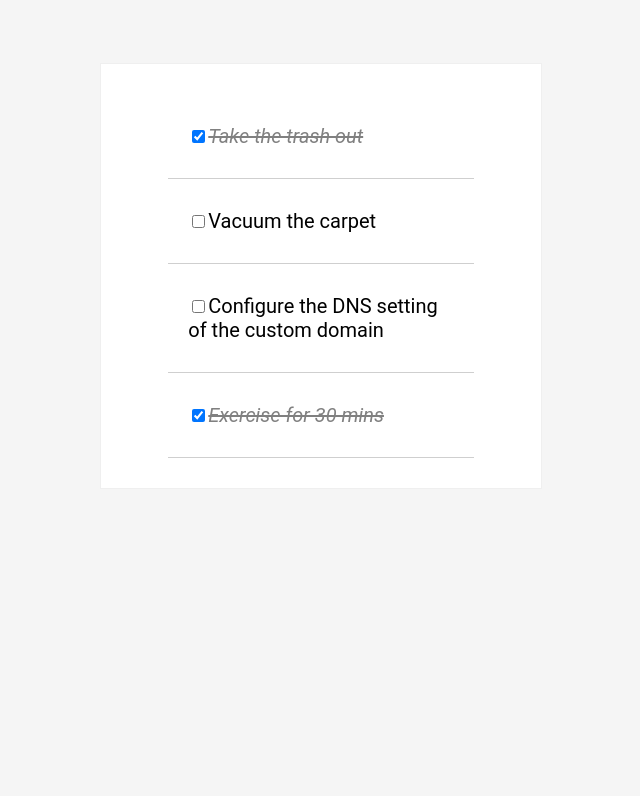
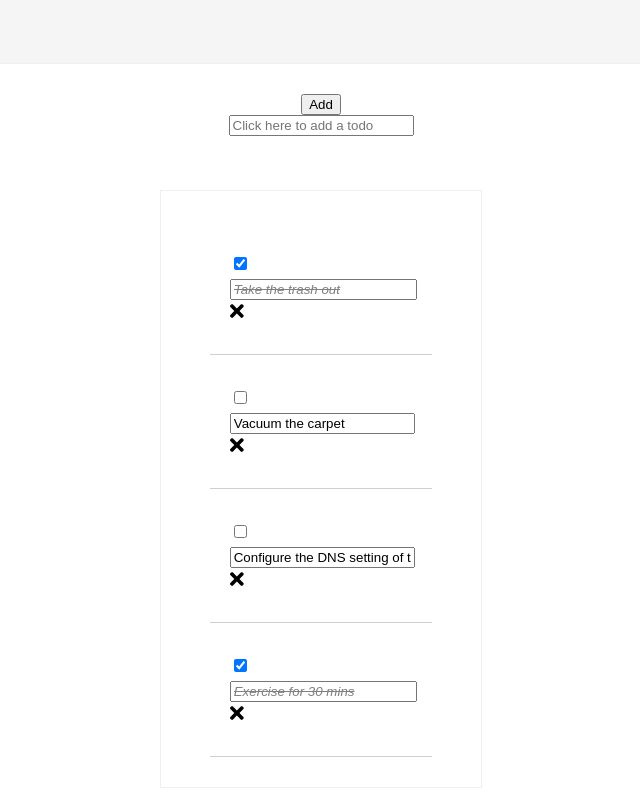
Before and after one commit to sumasubbu/react, a React (Create React App) app: page / in a window 1280 px wide. Shown: the top 796 px of the page, without its empty margins (319-959 px from the left). Built offline with nearby package versions, Linux system fonts and the light colour scheme.

Commit message:
completed CRUD operation for the bare bonestodo app

```diff
--- a/package.json
+++ b/package.json
@@ -3,6 +3,9 @@
   "version": "0.1.0",
   "private": true,
   "dependencies": {
+    "@fortawesome/fontawesome-svg-core": "^1.2.30",
+    "@fortawesome/free-solid-svg-icons": "^5.14.0",
+    "@fortawesome/react-fontawesome": "^0.1.11",
     "@testing-library/jest-dom": "^4.2.4",
     "@testing-library/react": "^9.3.2",
     "@testing-library/user-event": "^7.1.2",
--- a/src/components/Todo.js
+++ b/src/components/Todo.js
@@ -1,46 +1,121 @@
 import React, { Component } from "react";
 import TodoItem from "./TodoItem";
 import todolist from "../todolist";
+import { library } from "@fortawesome/fontawesome-svg-core";
+import { faTimes } from "@fortawesome/free-solid-svg-icons";
+
+library.add(faTimes);
 
 class Todo extends Component {
-  constructor(){
-    super()
+  constructor() {
+    super();
     //loading the todo list data into the state so that the data can be modified,
     //making the state the source of truth
-    this.state={
-      todos:todolist
-    }
-    this.handleChange= this.handleChange.bind(this)
+    this.state = {
+      todos: todolist,
+      newTodo: {
+        id: null,
+        text: "",
+        completed: false,
+      },
+    };
+    this.handleChange = this.handleChange.bind(this);
+    this.handleInput = this.handleInput.bind(this);
+    this.handleSubmit = this.handleSubmit.bind(this);
+    this.handleDelete = this.handleDelete.bind(this);
+    this.handleEdit = this.handleEdit.bind(this);
   }
+  // TODO: need to remove add button and make new todos using enter key
 
-  handleChange(id){
-    this.setState(prevState => {
-      const updatedTodos=prevState.todos.map(item => {
-        if(item.id=== id){
+  handleChange(id) {
+    //const {id} = event.target.id
+    this.setState((prevState) => {
+      const updatedTodos = prevState.todos.map((item) => {
+        if (item.id === id) {
           return {
             /*returning a new object with updated fields
             using spread notation to gather all the properties of the current
             todo data */
             ...item,
             /* manually override the "completed" property to inverse of the value */
-            completed:!item.completed
-          }
+            completed: !item.completed,
+          };
         }
-        return item
-      })
-      return {todos:updatedTodos}
-      })
+        return item;
+      });
+      return { todos: updatedTodos };
+    });
+  }
+
+  handleSubmit(event) {
+    event.preventDefault();
+    const EnteredTodo = this.state.newTodo;
+    if (EnteredTodo.text !== "") {
+      const updatedTodos = [...this.state.todos, EnteredTodo];
+      this.setState({
+        todos: updatedTodos,
+      });
+    }
+  }
+
+  handleInput(event) {
+    const { name, value } = event.target;
+    this.setState({
+      newTodo: {
+        id: Math.random(),
+        [name]: value,
+        completed: false,
+      },
+    });
+  }
+
+  handleDelete(id) {
+    const updatedTodos = this.state.todos.filter((item) => item.id !== id);
+    this.setState({
+      todos: updatedTodos,
+    });
+  }
+
+  handleEdit(text, id) {
+    this.setState((prevState) => {
+      const updatedTodos = prevState.todos.map((item) => {
+        if (item.id === id) {
+          return {
+            ...item,
+            text: text,
+          };
+        }
+        return item;
+      });
+      return { todos: updatedTodos };
+    });
   }
 
   render() {
     const tododata = this.state.todos.map((item) => (
-      <TodoItem key={item.id} item={item} handleChange={this.handleChange} />
+      <TodoItem
+        key={item.id}
+        item={item}
+        handleChange={this.handleChange}
+        handleDelete={this.handleDelete}
+        handleEdit={this.handleEdit}
+      />
     ));
     return (
-    <div className="todoList">
-      {tododata}
+      <div>
+        <form className="todoList" onSubmit={this.handleSubmit}>
+          <button type="submit">Add</button>
+          <input
+            type="text"
+            placeholder="Click here to add a todo"
+            name="text"
+            value={this.state.newTodo.text}
+            onChange={this.handleInput}
+          ></input>
+          <div className="todoList">{tododata}</div>
+        </form>
       </div>
-    )
+    );
   }
 }
 
--- a/src/components/TodoItem.js
+++ b/src/components/TodoItem.js
@@ -1,8 +1,10 @@
 import React from "react";
 import "./css/style.css"
+import {FontAwesomeIcon} from "@fortawesome/react-fontawesome"
 
 function TodoItem(props) {
 
+  // Inline style definition for completed todos
   const completedTodoStyle = {
     color: "#808080",
     fontStyle: "italic",
@@ -11,14 +13,23 @@ function TodoItem(props) {
 
   return (
     <div className = "todoItem">
-      {/* */}
+      <div >
 
-     <label style={props.item.completed? completedTodoStyle : null}>
        <input type="checkbox" checked={props.item.completed}
-      onChange={(event)=> props.handleChange(props.item.id)} >
+      onChange={()=> props.handleChange(props.item.id)} >
         </input>
-        {props.item.text}
-       </label>
+       <input style={props.item.completed? completedTodoStyle : null}
+       type="text" value={props.item.text}
+       onChange={(event)=>props.handleEdit(event.target.text,props.item.id)}>
+       </input>
+
+
+       <span>
+          <FontAwesomeIcon className="faicon" icon="times"
+          onClick={() => props.handleDelete(props.item.id)} />
+        </span>
+
+        </div>
 
     </div>
   )
--- a/src/components/css/style.css
+++ b/src/components/css/style.css
@@ -19,8 +19,8 @@ body{
 }
 .todoList {
     background-color: white;
-    margin: 5% auto;
-    width: 30%;
+    margin: 5% 5%;
+    width: auto;
     display: flex;
     flex-direction: column;
     align-items: center;
```
Also changed, not shown: 1 other file (tests, documents, lock files or other folders).
